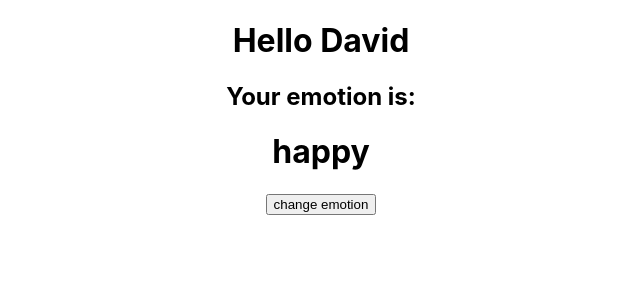
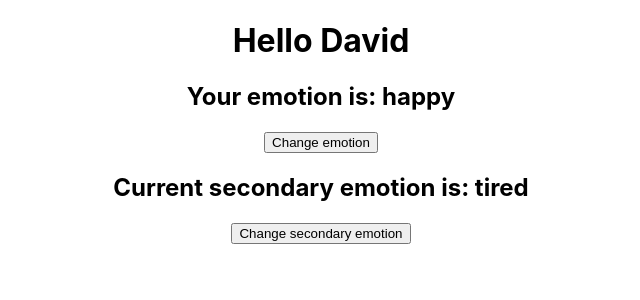
Before and after one commit to iguannago/training, a React (Create React App) app in the folder Ex_Files_React_js_EssT/react-app/: page / in a window 1280 px wide. Shown: the top 300 px of the page, without its empty margins (319-959 px from the left). Built offline with nearby package versions, Linux system fonts and the light colour scheme.

Commit message:
working with useEffects

```diff
--- a/Ex_Files_React_js_EssT/react-app/src/App.js
+++ b/Ex_Files_React_js_EssT/react-app/src/App.js
@@ -1,21 +1,38 @@
 import './App.css';
-import { useState } from 'react';
+import { useState, useEffect } from 'react';
 
 function App({ firstname }) {
   const [emotion, setEmotion] = useState('happy');
+  const [secondary, setSecondary] = useState('tired');
+
+  useEffect(() => {
+    console.log(`It's ${emotion} right now`);
+  }, [emotion]);
+
+  useEffect(() => {
+    console.log(`It's ${secondary} around here`);
+  }, [secondary]);
 
   return (
     <div className='App'>
       <h1>Hello {firstname}</h1>
-      <h2>Your emotion is:</h2>
-      <h1>{emotion}</h1>
+      <h2>Your emotion is: {emotion}</h2>
       <button
         onClick={() => {
           if (emotion === 'happy') setEmotion('sad');
           else setEmotion('happy');
         }}
       >
-        change emotion
+        Change emotion
+      </button>
+      <h2>Current secondary emotion is: {secondary}</h2>
+      <button
+        onClick={() => {
+          if (secondary === 'tired') setSecondary('grateful');
+          else setSecondary('tired');
+        }}
+      >
+        Change secondary emotion
       </button>
     </div>
   );
```
